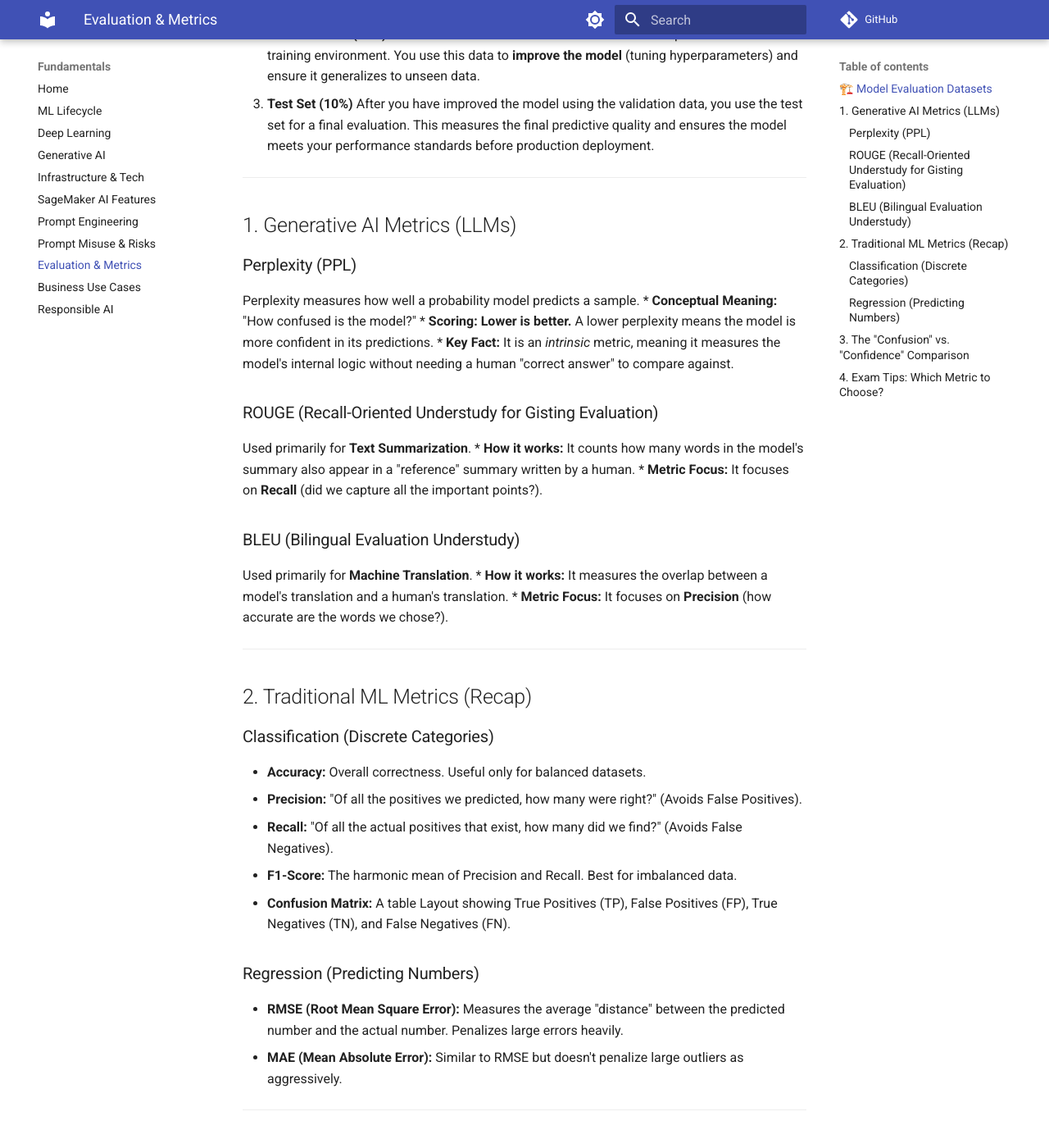
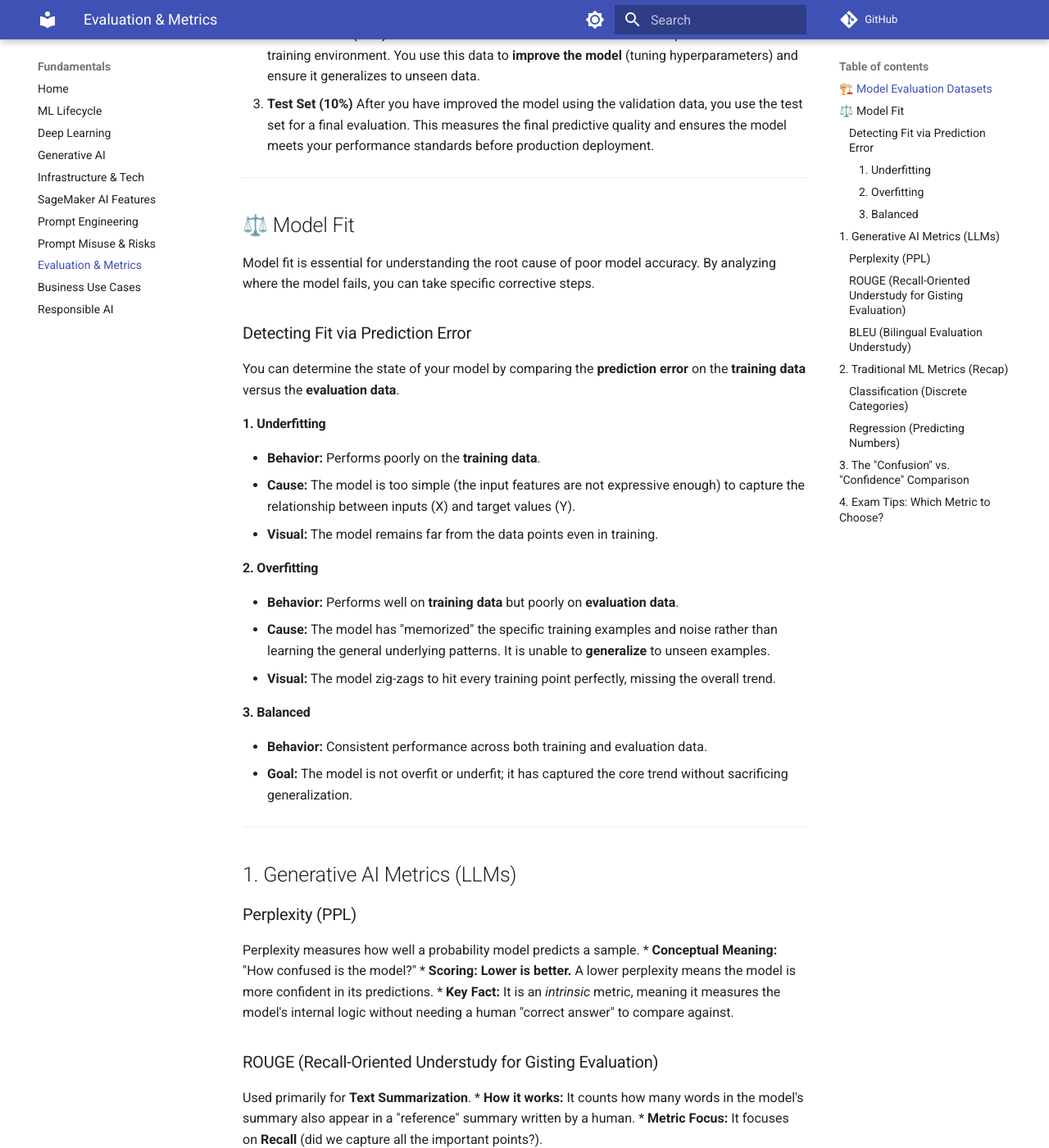
Before and after one commit to kvcenation5/aws-ai-practitioner-exam, an MkDocs documentation site: the page built from docs/07-model-evaluation-and-metrics.md, in a window 1280 px wide and 1400 px high, scrolled down 1399 px. Shown: the whole window at 82% size. Built offline with MkDocs 1.6.1 and Material for MkDocs 9.7.7, drawn with Linux system fonts in a browser that asks for light colours; comment, search, counter and statistics services are not loaded.

Commit message:
Add visual diagrams and detailed documentation for Model Fit (Overfitting/Underfitting)

```diff
--- a/docs/07-model-evaluation-and-metrics.md
+++ b/docs/07-model-evaluation-and-metrics.md
@@ -18,6 +18,29 @@ Evaluation occurs after a model is trained. To ensure a model generalizes well t
     The data set aside to evaluate how the model responds in a non-training environment. You use this data to **improve the model** (tuning hyperparameters) and ensure it generalizes to unseen data.
 3.  **Test Set (10%)**
     After you have improved the model using the validation data, you use the test set for a final evaluation. This measures the final predictive quality and ensures the model meets your performance standards before production deployment.
+
+---
+
+## ⚖️ Model Fit
+
+Model fit is essential for understanding the root cause of poor model accuracy. By analyzing where the model fails, you can take specific corrective steps.
+
+### Detecting Fit via Prediction Error
+You can determine the state of your model by comparing the **prediction error** on the **training data** versus the **evaluation data**.
+
+#### 1. Underfitting
+*   **Behavior:** Performs poorly on the **training data**.
+*   **Cause:** The model is too simple (the input features are not expressive enough) to capture the relationship between inputs (X) and target values (Y).
+*   **Visual:** The model remains far from the data points even in training.
+
+#### 2. Overfitting
+*   **Behavior:** Performs well on **training data** but poorly on **evaluation data**.
+*   **Cause:** The model has "memorized" the specific training examples and noise rather than learning the general underlying patterns. It is unable to **generalize** to unseen examples.
+*   **Visual:** The model zig-zags to hit every training point perfectly, missing the overall trend.
+
+#### 3. Balanced
+*   **Behavior:** Consistent performance across both training and evaluation data.
+*   **Goal:** The model is not overfit or underfit; it has captured the core trend without sacrificing generalization.
 
 ---
 
```
Also changed, not shown: docs/index.md (+6 -0 lines), docs/assets/balanced-fit.png (added), docs/assets/overfitting.png (added), docs/assets/underfitting.png (added).
